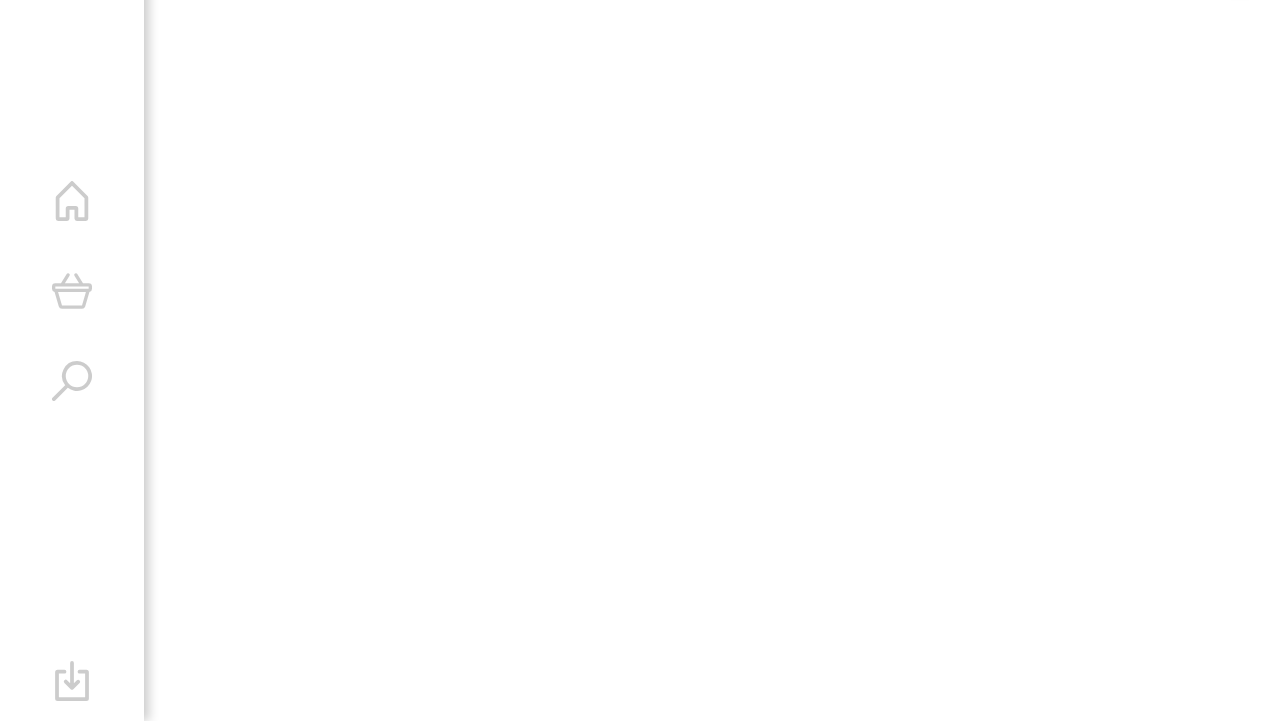
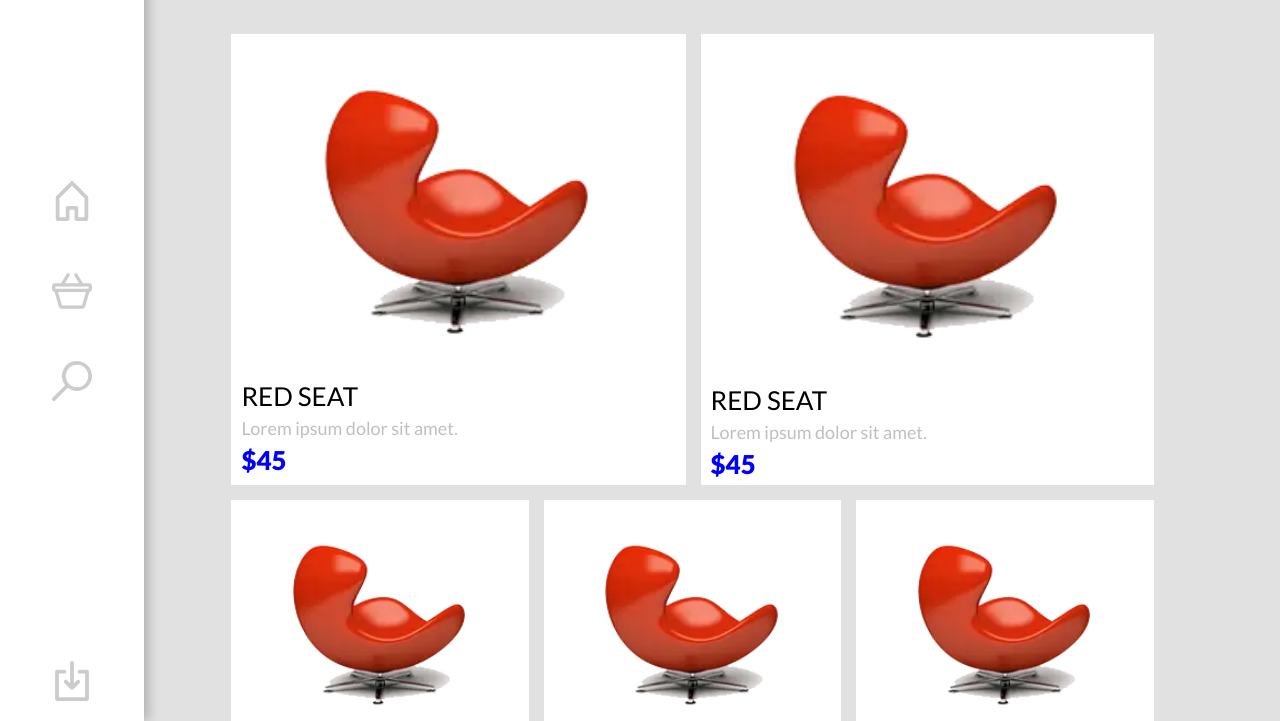
Before and after one commit to Nepo92/Olios, a website: page dist/categories.html in a window 1280 px wide. Shown: the part 79-800 px from the top of the page. Drawn offline with Linux system fonts and the light colour scheme; the site is published under a folder, as on GitHub Pages, so addresses that start at the root find nothing; a script that the page names is missing.

Commit message:
fix path

```diff
--- a/dist/categories.html
+++ b/dist/categories.html
@@ -333,7 +333,7 @@
 
     <!--Scripts-->
 
-    <script src="/js/app.min.js"></script>
+    <script src="./js/app.min.js"></script>
 
     <!-- svg4everybody -->
 
```
Also changed, not shown: dist/product.html (+1 -1 lines), dist/search.html (+1 -1 lines).
